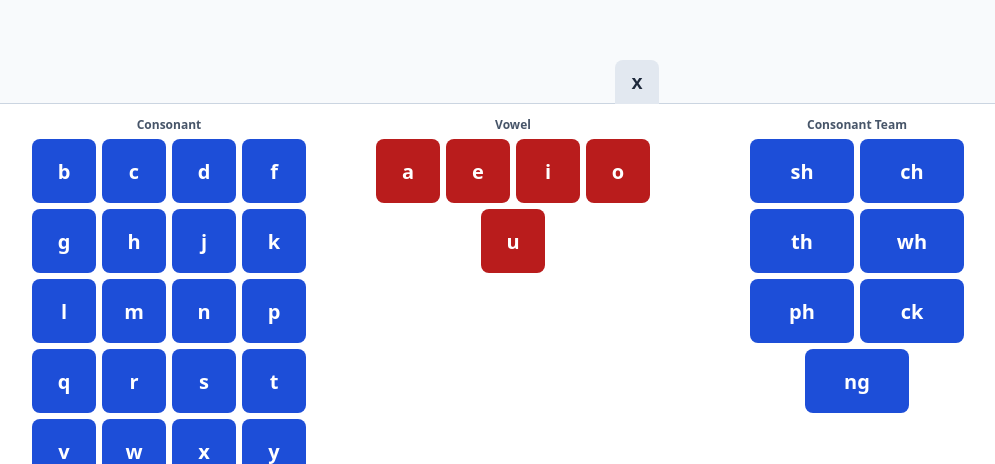
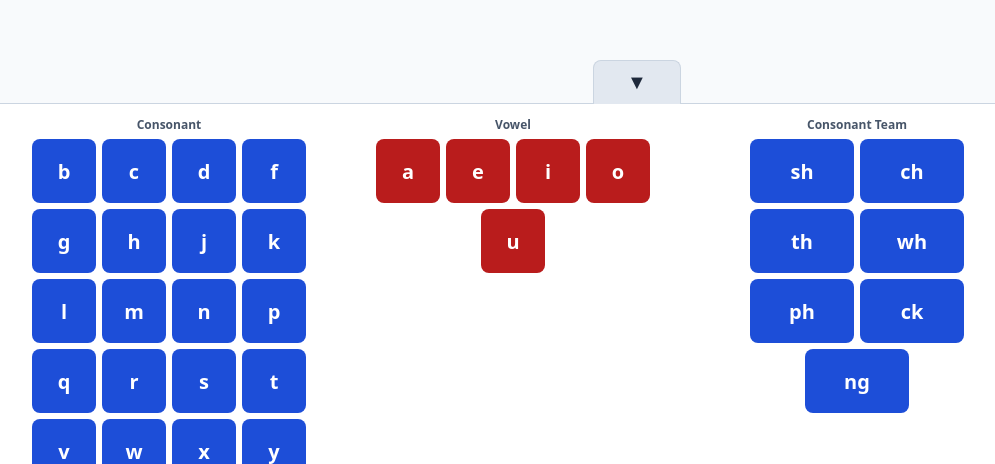
Before and after one commit to jmhobbs/letter-board, a website built with Vite: page index.html in a window 1280 px wide. Shown: the part 336-800 px from the top of the page, without its empty margins (3-998 px from the left). Built offline with nearby package versions, Linux system fonts and the light colour scheme.

Commit message:
Tweak tray tab

```diff
--- a/src/dom/trayRenderer.ts
+++ b/src/dom/trayRenderer.ts
@@ -22,7 +22,7 @@ export function renderTray(config: TileSetConfig): Tray {
   const toggleButton = document.createElement("button");
   toggleButton.type = "button";
   toggleButton.className = "tray-tab tray-toggle";
-  toggleButton.textContent = "x";
+  toggleButton.textContent = "▼";
 
   for (const group of groupTilesByCategory(config)) {
     const groupElement = document.createElement("div");
@@ -55,7 +55,7 @@ export function renderTray(config: TileSetConfig): Tray {
   const collapsedHandleElement = document.createElement("button");
   collapsedHandleElement.type = "button";
   collapsedHandleElement.className = "tray-tab tray-handle";
-  collapsedHandleElement.textContent = "+";
+  collapsedHandleElement.textContent = "▲";
 
   element.appendChild(toggleButton);
   element.appendChild(panelElement);
--- a/src/styles/main.css
+++ b/src/styles/main.css
@@ -54,6 +54,7 @@ body {
 .tray-panel--collapsed {
   max-height: 0;
   opacity: 0;
+  padding: 0;
 }
 
 .tray-group {
@@ -85,7 +86,7 @@ body {
   display: flex;
   align-items: center;
   justify-content: center;
-  min-width: 44px;
+  min-width: 88px;
   min-height: 44px;
   border: none;
   border-radius: 8px 8px 0 0;
@@ -94,6 +95,8 @@ body {
   font-size: 1.25rem;
   font-weight: 600;
   cursor: pointer;
+  border: 1px solid #cbd5e1;
+  border-bottom: 0;
 }
 
 .tray-tab[hidden] {
```
